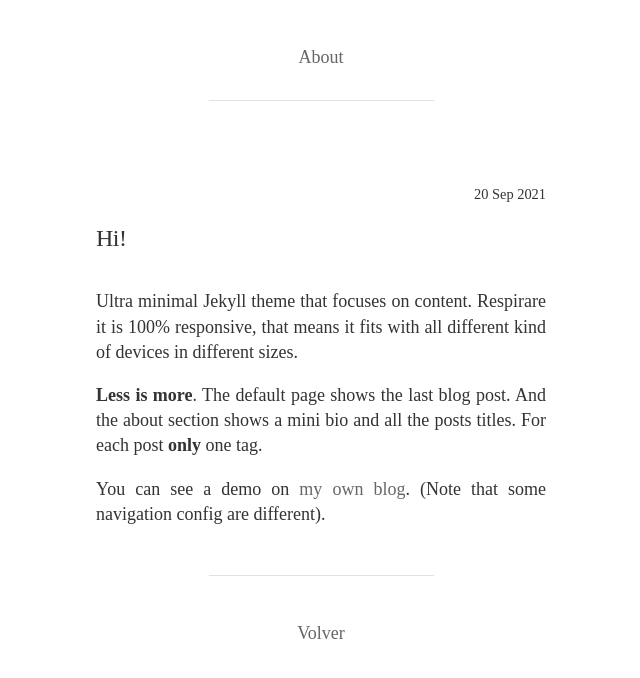
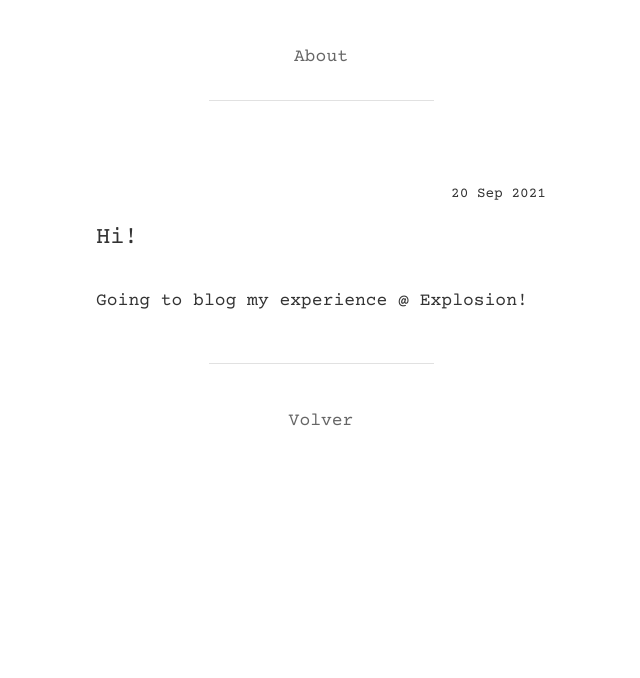
Before and after one commit to india-kerle/india-kerle.github.io, a Jekyll site: the page built from _posts/2021-09-20-wellcome.md, in a window 1280 px wide. Shown: the top 678 px of the page, without its empty margins (319-959 px from the left). Built offline with Jekyll 4.4.1, drawn with Linux system fonts in a browser that asks for light colours.

Commit message:
fix fonts

```diff
--- a/_posts/2021-09-20-wellcome.md
+++ b/_posts/2021-09-20-wellcome.md
@@ -4,8 +4,4 @@ title: 'Hi!'
 tags: [personal]
 ---
 
-Ultra minimal Jekyll theme that focuses on content. Respirare it is 100% responsive, that means it fits with all different kind of devices in different sizes.
-
-**Less is more**. The default page shows the last blog post. And the about section shows a mini bio and all the posts titles. For each post **only**  one tag.
-
-You can see a demo on [my own blog](http://catorceveces.github.io). (Note that some navigation config are different).
+Going to blog my experience @ Explosion!
--- a/assets/css/skeleton.css
+++ b/assets/css/skeleton.css
@@ -57,7 +57,7 @@ body {
   font-size: 1.8em; /* currently ems cause chrome bug misinterpreting rems on body element */
   line-height: 1.4;
   font-weight: 400;
-  font-family: 'Cormorant Garamond', serif;
+  font-family: 'Courier Prime', serif;
   color: #333333; }
 
 
```
Also changed, not shown: about.md (+5 -4 lines), assets/css/normalize.css.
